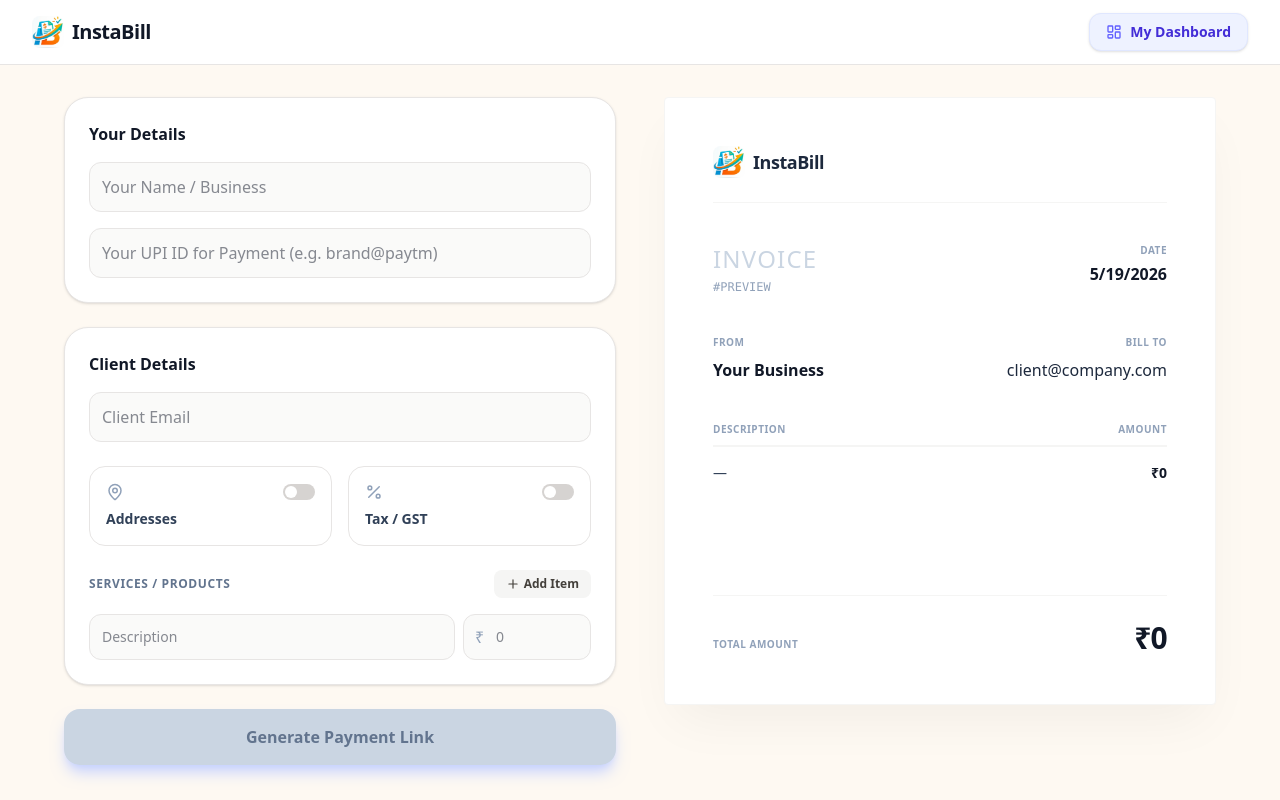
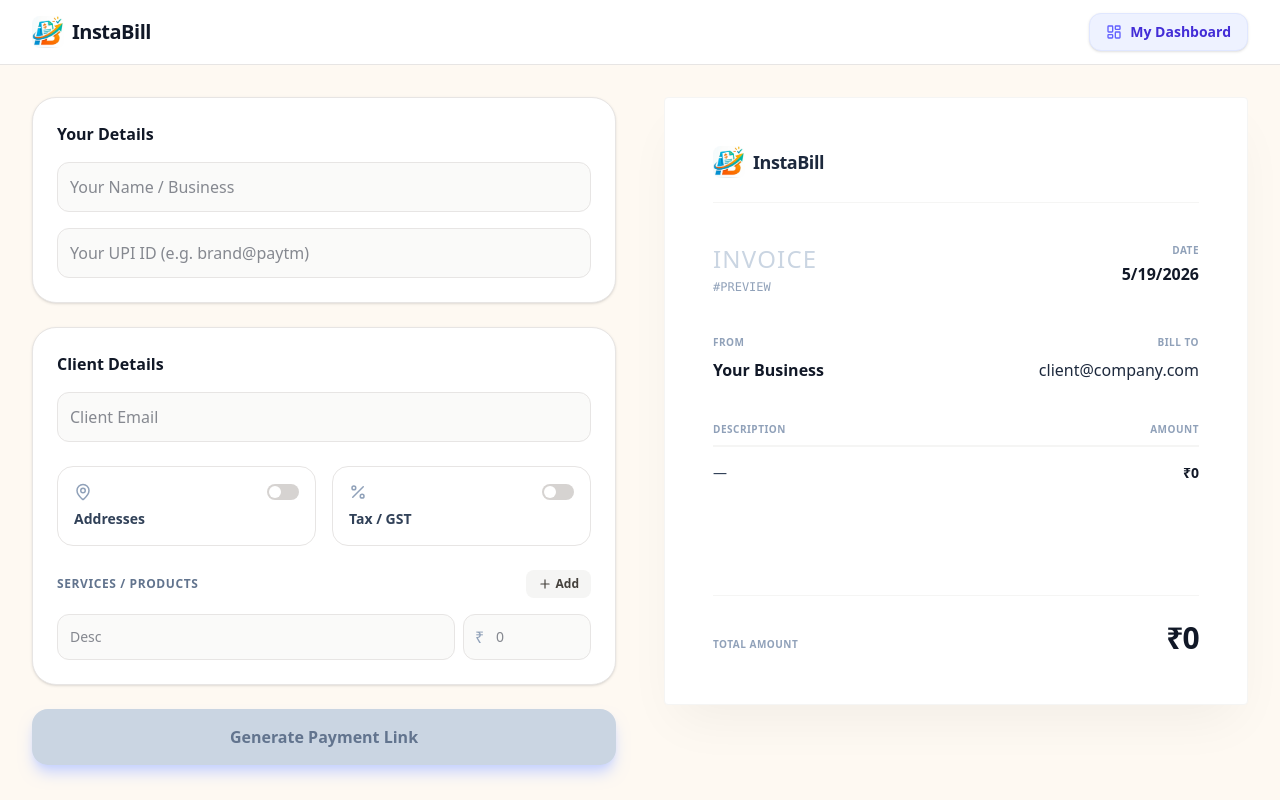
Before and after one commit to tanmaygalav/InstalBill, a Next.js app: page / in a window 1280 px wide. Built offline with nearby package versions, Linux system fonts and the light colour scheme; no server answers.

Commit message:
Mobile layout updated

```diff
--- a/src/components/InvoiceBuilder.tsx
+++ b/src/components/InvoiceBuilder.tsx
@@ -133,19 +133,23 @@ export default function InvoiceBuilder() {
   };
 
   return (
-    <div className="max-w-7xl mx-auto px-4 md:px-8 grid lg:grid-cols-2 gap-12 items-start">
+    // REMOVED px-4 md:px-8 here because it was double-padding the form!
+    // Reduced gap-12 to gap-6 on mobile
+    <div className="w-full grid lg:grid-cols-2 gap-6 lg:gap-12 items-start">
 
       {/* LEFT COLUMN: THE FORM */}
-      <div className="space-y-6">
+      <div className="space-y-4 sm:space-y-6">
 
-        <div className="bg-white p-6 rounded-3xl shadow-sm border border-stone-200">
+        {/* Adjusted padding from p-6 to p-4 sm:p-6 */}
+        <div className="bg-white p-4 sm:p-6 rounded-2xl sm:rounded-3xl shadow-sm border border-stone-200">
           <div className="flex justify-between items-center mb-4">
             <h2 className="font-bold text-[#111827]">Your Details</h2>
             {isLoadingDefaults && <Loader2 className="animate-spin text-slate-300" size={16} />}
           </div>
-          <div className="space-y-4">
-            <input type="text" placeholder="Your Name / Business" value={senderName} onChange={(e) => setSenderName(e.target.value)} className="w-full p-3 bg-stone-50 border border-stone-200 rounded-xl focus:ring-2 focus:ring-indigo-100 outline-none" />
-            <input type="text" placeholder="Your UPI ID for Payment (e.g. brand@paytm)" value={upiId} onChange={(e) => setUpiId(e.target.value)} className="w-full p-3 bg-stone-50 border border-stone-200 rounded-xl focus:ring-2 focus:ring-indigo-100 outline-none" />
+          <div className="space-y-3 sm:space-y-4">
+            {/* Added text-sm sm:text-base to prevent iOS from zooming in on inputs */}
+            <input type="text" placeholder="Your Name / Business" value={senderName} onChange={(e) => setSenderName(e.target.value)} className="w-full p-3 bg-stone-50 border border-stone-200 rounded-xl focus:ring-2 focus:ring-indigo-100 outline-none text-sm sm:text-base" />
+            <input type="text" placeholder="Your UPI ID (e.g. brand@paytm)" value={upiId} onChange={(e) => setUpiId(e.target.value)} className="w-full p-3 bg-stone-50 border border-stone-200 rounded-xl focus:ring-2 focus:ring-indigo-100 outline-none text-sm sm:text-base" />
 
             {userId && (
               <div className="flex items-center gap-2 pt-1 pl-1">
@@ -156,7 +160,7 @@ export default function InvoiceBuilder() {
                   onChange={(e) => setSaveAsDefault(e.target.checked)}
                   className="rounded border-stone-300 text-indigo-600 focus:ring-indigo-500 w-4 h-4 cursor-pointer"
                 />
-                <label htmlFor="saveDefaults" className="text-xs font-medium text-slate-500 cursor-pointer select-none">
+                <label htmlFor="saveDefaults" className="text-[11px] sm:text-xs font-medium text-slate-500 cursor-pointer select-none">
                   Save these details as my default
                 </label>
               </div>
@@ -164,60 +168,64 @@ export default function InvoiceBuilder() {
           </div>
         </div>
 
-        <div className="bg-white p-6 rounded-3xl shadow-sm border border-stone-200">
+        <div className="bg-white p-4 sm:p-6 rounded-2xl sm:rounded-3xl shadow-sm border border-stone-200">
           <h2 className="font-bold text-[#111827] mb-4">Client Details</h2>
-          <input type="email" placeholder="Client Email" value={clientEmail} onChange={(e) => setClientEmail(e.target.value)} className="w-full p-3 bg-stone-50 border border-stone-200 rounded-xl focus:ring-2 focus:ring-indigo-100 outline-none mb-6" />
+          <input type="email" placeholder="Client Email" value={clientEmail} onChange={(e) => setClientEmail(e.target.value)} className="w-full p-3 bg-stone-50 border border-stone-200 rounded-xl focus:ring-2 focus:ring-indigo-100 outline-none mb-5 sm:mb-6 text-sm sm:text-base" />
 
-          <div className="grid grid-cols-2 gap-4 mb-6">
-            <div className={`p-4 rounded-2xl border transition-all cursor-pointer ${showAddresses ? 'border-indigo-600 bg-indigo-50/50' : 'border-stone-200 hover:border-stone-300'}`} onClick={() => setShowAddresses(!showAddresses)}>
+          {/* Adjusted gap-4 to gap-3 on mobile */}
+          <div className="grid grid-cols-2 gap-3 sm:gap-4 mb-5 sm:mb-6">
+            <div className={`p-3 sm:p-4 rounded-xl sm:rounded-2xl border transition-all cursor-pointer ${showAddresses ? 'border-indigo-600 bg-indigo-50/50' : 'border-stone-200 hover:border-stone-300'}`} onClick={() => setShowAddresses(!showAddresses)}>
               <div className="flex justify-between items-center mb-1">
                 <MapPin size={18} className={showAddresses ? "text-indigo-600" : "text-slate-400"} />
                 <div className={`w-8 h-4 rounded-full relative transition-colors ${showAddresses ? 'bg-indigo-600' : 'bg-stone-300'}`}>
                   <div className={`absolute top-0.5 w-3 h-3 rounded-full bg-white transition-all ${showAddresses ? 'left-4.5 right-0.5 translate-x-3.5' : 'left-0.5'}`}></div>
                 </div>
               </div>
-              <p className={`text-sm font-bold mt-2 ${showAddresses ? 'text-indigo-900' : 'text-slate-700'}`}>Addresses</p>
+              <p className={`text-xs sm:text-sm font-bold mt-2 ${showAddresses ? 'text-indigo-900' : 'text-slate-700'}`}>Addresses</p>
             </div>
 
-            <div className={`p-4 rounded-2xl border transition-all cursor-pointer ${showTax ? 'border-indigo-600 bg-indigo-50/50' : 'border-stone-200 hover:border-stone-300'}`} onClick={() => setShowTax(!showTax)}>
+            <div className={`p-3 sm:p-4 rounded-xl sm:rounded-2xl border transition-all cursor-pointer ${showTax ? 'border-indigo-600 bg-indigo-50/50' : 'border-stone-200 hover:border-stone-300'}`} onClick={() => setShowTax(!showTax)}>
               <div className="flex justify-between items-center mb-1">
                 <Percent size={18} className={showTax ? "text-indigo-600" : "text-slate-400"} />
                 <div className={`w-8 h-4 rounded-full relative transition-colors ${showTax ? 'bg-indigo-600' : 'bg-stone-300'}`}>
                   <div className={`absolute top-0.5 w-3 h-3 rounded-full bg-white transition-all ${showTax ? 'left-4.5 right-0.5 translate-x-3.5' : 'left-0.5'}`}></div>
                 </div>
               </div>
-              <p className={`text-sm font-bold mt-2 ${showTax ? 'text-indigo-900' : 'text-slate-700'}`}>Tax / GST</p>
+              <p className={`text-xs sm:text-sm font-bold mt-2 ${showTax ? 'text-indigo-900' : 'text-slate-700'}`}>Tax / GST</p>
             </div>
           </div>
 
           {showAddresses && (
-            <div className="grid grid-cols-2 gap-4 mb-6 animate-in fade-in slide-in-from-top-2">
-              <textarea placeholder="Billing Address..." value={billingAddress} onChange={(e) => setBillingAddress(e.target.value)} className="w-full p-3 bg-stone-50 border border-stone-200 rounded-xl text-sm outline-none resize-none h-24" />
-              <textarea placeholder="Shipping Address..." value={shippingAddress} onChange={(e) => setShippingAddress(e.target.value)} className="w-full p-3 bg-stone-50 border border-stone-200 rounded-xl text-sm outline-none resize-none h-24" />
+            // CRITICAL FIX: grid-cols-1 on mobile, grid-cols-2 on sm to prevent tiny text areas!
+            <div className="grid grid-cols-1 sm:grid-cols-2 gap-3 sm:gap-4 mb-5 sm:mb-6 animate-in fade-in slide-in-from-top-2">
+              <textarea placeholder="Billing Address..." value={billingAddress} onChange={(e) => setBillingAddress(e.target.value)} className="w-full p-3 bg-stone-50 border border-stone-200 rounded-xl text-sm outline-none resize-none h-20 sm:h-24" />
+              <textarea placeholder="Shipping Address..." value={shippingAddress} onChange={(e) => setShippingAddress(e.target.value)} className="w-full p-3 bg-stone-50 border border-stone-200 rounded-xl text-sm outline-none resize-none h-20 sm:h-24" />
             </div>
           )}
 
           {showTax && (
-            <div className="mb-6 animate-in fade-in slide-in-from-top-2">
-              <label className="block text-xs font-bold text-slate-500 uppercase tracking-wider mb-2">Tax Rate (%)</label>
-              <input type="number" value={taxRate} onChange={(e) => setTaxRate(e.target.value)} className="w-full p-3 bg-stone-50 border border-stone-200 rounded-xl focus:ring-2 focus:ring-indigo-100 outline-none" />
+            <div className="mb-5 sm:mb-6 animate-in fade-in slide-in-from-top-2">
+              <label className="block text-[10px] sm:text-xs font-bold text-slate-500 uppercase tracking-wider mb-2">Tax Rate (%)</label>
+              <input type="number" value={taxRate} onChange={(e) => setTaxRate(e.target.value)} className="w-full p-3 bg-stone-50 border border-stone-200 rounded-xl focus:ring-2 focus:ring-indigo-100 outline-none text-sm sm:text-base" />
             </div>
           )}
 
-          <div className="flex justify-between items-center mb-4">
-            <label className="text-xs font-bold text-slate-500 uppercase tracking-wider">Services / Products</label>
-            <button onClick={handleAddItem} className="text-xs bg-stone-100 hover:bg-stone-200 text-stone-700 px-3 py-1.5 rounded-lg font-semibold flex items-center gap-1 transition-colors"><Plus size={14} /> Add Item</button>
+          <div className="flex justify-between items-center mb-3 sm:mb-4">
+            <label className="text-[10px] sm:text-xs font-bold text-slate-500 uppercase tracking-wider">Services / Products</label>
+            <button onClick={handleAddItem} className="text-xs bg-stone-100 hover:bg-stone-200 text-stone-700 px-3 py-1.5 rounded-lg font-semibold flex items-center gap-1 transition-colors"><Plus size={14} /> Add</button>
           </div>
 
           <div className="space-y-3">
             {items.map((item, index) => (
               <div key={index} className="flex gap-2 items-center">
-                <input type="text" placeholder="Description" value={item.description} onChange={(e) => handleItemChange(index, "description", e.target.value)} className="flex-grow p-3 bg-stone-50 border border-stone-200 rounded-xl text-sm outline-none" />
-                <div className="relative w-32 flex-shrink-0">
+                <input type="text" placeholder="Desc" value={item.description} onChange={(e) => handleItemChange(index, "description", e.target.value)} className="flex-grow p-3 bg-stone-50 border border-stone-200 rounded-xl text-sm outline-none w-1/2" />
+                {/* Reduced w-32 to w-24 on mobile so prices fit comfortably */}
+                <div className="relative w-24 sm:w-32 flex-shrink-0">
                   <span className="absolute left-3 top-1/2 -translate-y-1/2 text-slate-400 font-medium">₹</span>
-                  <input type="number" placeholder="0" value={item.amount} onChange={(e) => handleItemChange(index, "amount", e.target.value)} className="w-full pl-8 pr-3 py-3 bg-stone-50 border border-stone-200 rounded-xl text-sm outline-none" />
+                  <input type="number" placeholder="0" value={item.amount} onChange={(e) => handleItemChange(index, "amount", e.target.value)} className="w-full pl-7 sm:pl-8 pr-2 sm:pr-3 py-3 bg-stone-50 border border-stone-200 rounded-xl text-sm outline-none" />
                 </div>
-                {items.length > 1 && <button onClick={() => handleRemoveItem(index)} className="p-3 text-red-400 hover:text-red-600 hover:bg-red-50 rounded-xl transition-colors"><X size={18} /></button>}
+                {/* Reduced padding on the X button for phones */}
+                {items.length > 1 && <button onClick={() => handleRemoveItem(index)} className="p-2 sm:p-3 text-red-400 hover:text-red-600 hover:bg-red-50 rounded-xl transition-colors"><X size={18} /></button>}
               </div>
             ))}
           </div>
@@ -228,7 +236,7 @@ export default function InvoiceBuilder() {
           onClick={handleGenerate}
           disabled={!isMounted || isGenerating || !isFormValid}
           suppressHydrationWarning
-          className="w-full bg-indigo-600 hover:bg-indigo-700 disabled:bg-slate-300 disabled:text-slate-500 disabled:cursor-not-allowed text-white p-4 rounded-2xl flex items-center justify-center gap-2 font-bold shadow-lg shadow-indigo-200 transition-all active:scale-[0.98]"
+          className="w-full bg-indigo-600 hover:bg-indigo-700 disabled:bg-slate-300 disabled:text-slate-500 disabled:cursor-not-allowed text-white p-3.5 sm:p-4 rounded-xl sm:rounded-2xl flex items-center justify-center gap-2 font-bold shadow-lg shadow-indigo-200 transition-all active:scale-[0.98] text-sm sm:text-base"
         >
           {isGenerating ? <Loader2 className="animate-spin" size={20} /> : "Generate Payment Link"}
         </button>
@@ -266,11 +274,11 @@ export default function InvoiceBuilder() {
         <div className="grid grid-cols-2 gap-8 mb-10">
           <div>
             <p className="text-[10px] font-bold text-slate-400 mb-2 uppercase tracking-wider">From</p>
-            <p className="font-bold text-[#111827]">{senderName || "Your Business"}</p>
+            <p className="font-bold text-[#111827] truncate pr-2">{senderName || "Your Business"}</p>
           </div>
           <div className="text-right">
             <p className="text-[10px] font-bold text-slate-400 mb-2 uppercase tracking-wider">Bill To</p>
-            <p className="font-medium text-slate-800">{clientEmail || "client@company.com"}</p>
+            <p className="font-medium text-slate-800 truncate pl-2">{clientEmail || "client@company.com"}</p>
           </div>
         </div>
 
@@ -295,7 +303,7 @@ export default function InvoiceBuilder() {
         <div className="space-y-3 mb-8 min-h-[100px]">
           {items.map((item, i) => (
             <div key={i} className="grid grid-cols-4 items-center">
-              <p className="col-span-3 text-sm text-slate-700">{item.description || "—"}</p>
+              <p className="col-span-3 text-sm text-slate-700 pr-4">{item.description || "—"}</p>
               <p className="text-right text-sm font-semibold text-[#111827]">₹{item.amount || "0"}</p>
             </div>
           ))}
```
